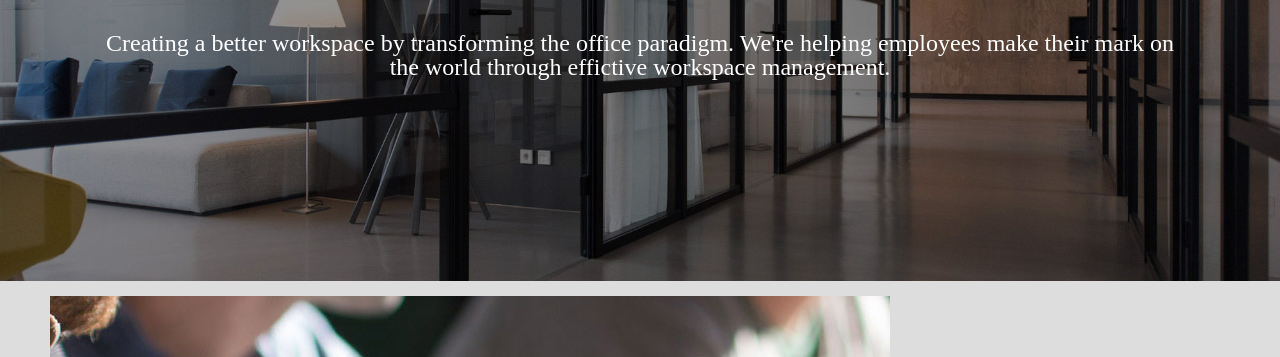
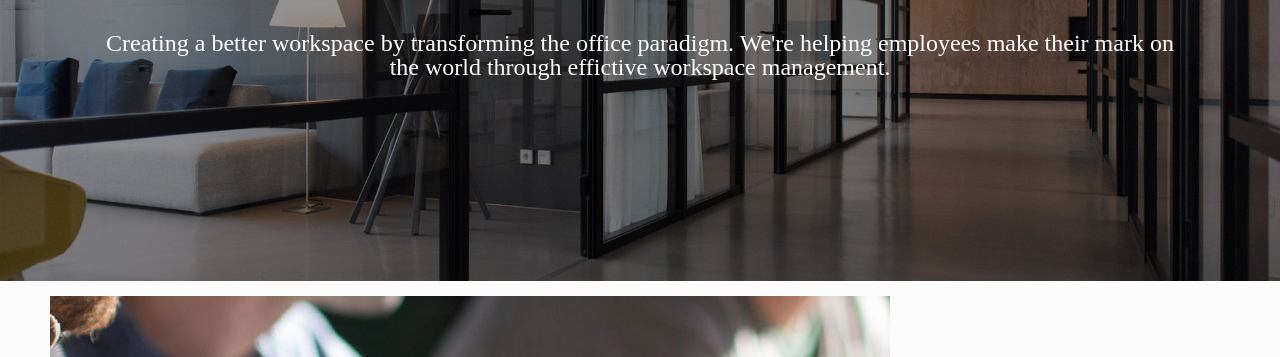
Before and after one commit to sydangel13/homework4, a plain HTML site: page index.html in a window 1280 px wide. Shown: the part 204-561 px from the top of the page. Drawn offline with Linux system fonts and the light colour scheme.

Commit message:
Add files via upload

```diff
--- a/stylesheets/style.css
+++ b/stylesheets/style.css
@@ -3,7 +3,7 @@ html{
 }
 
 body{
-  background-color: #ddd;
+  background-color: #FCFCFC;
   font-size: 18px;
   margin: 0;
   padding: 0;
```
